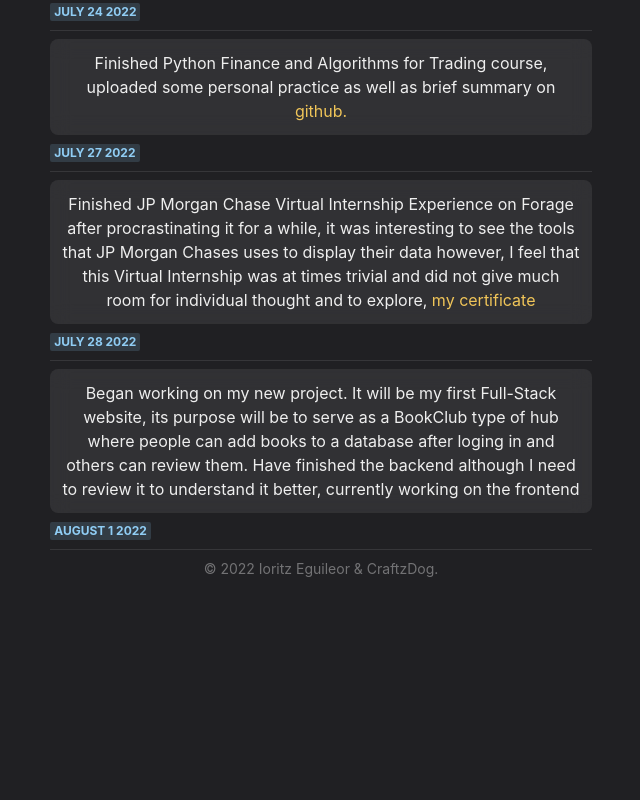
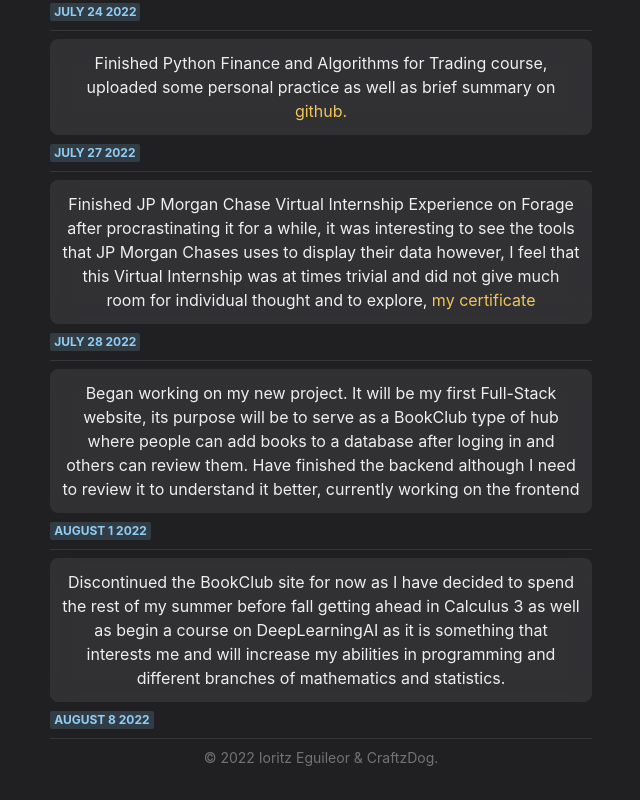
Before and after one commit to ioritzeguileor/ioritzeguileorcv, a Next.js app: page /updates in a window 1280 px wide. Shown: the part 793-1593 px from the top of the page, without its empty margins (319-959 px from the left). Before the commit the page ends 1404 px from the top, so only its background shows below. Built offline with nearby package versions, Linux system fonts and the light colour scheme.

Commit message:
Update updates.js

```diff
--- a/pages/updates.js
+++ b/pages/updates.js
@@ -20,6 +20,8 @@
       </Entry>
        <Entry date="August 1 2022">Began working on my new project. It will be my first Full-Stack website, its purpose will be to serve as a BookClub type of hub where people can add books to a database after loging in and others can review them. Have finished the backend although I need to review it to understand it better, currently working on the frontend
       </Entry>
+      <Entry date="August 8 2022">Discontinued the BookClub site for now as I have decided to spend the rest of my summer before fall getting ahead in Calculus 3 as well as begin a course on DeepLearningAI as it is something that interests me and will increase my abilities in programming and different branches of mathematics and statistics.
+      </Entry>
      </Container>
   </Layout>
 )
```
